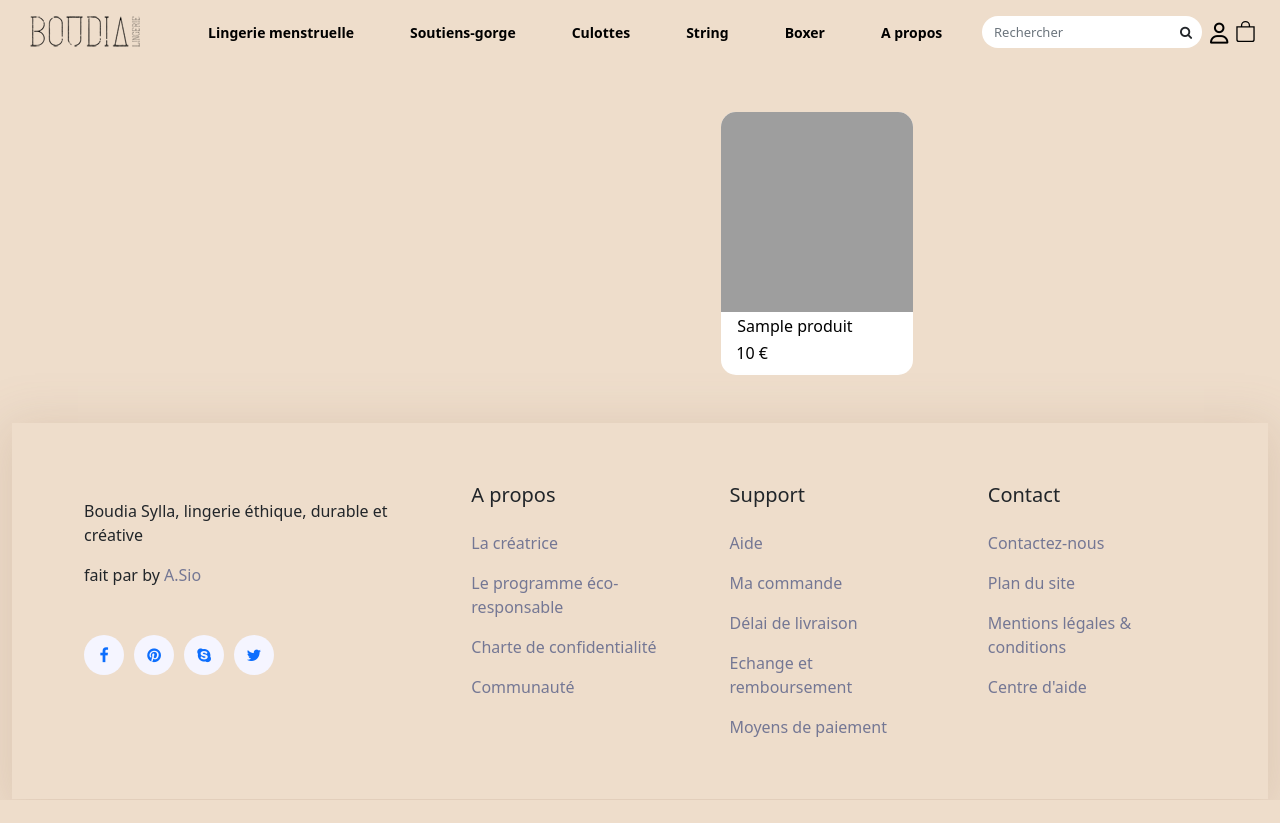
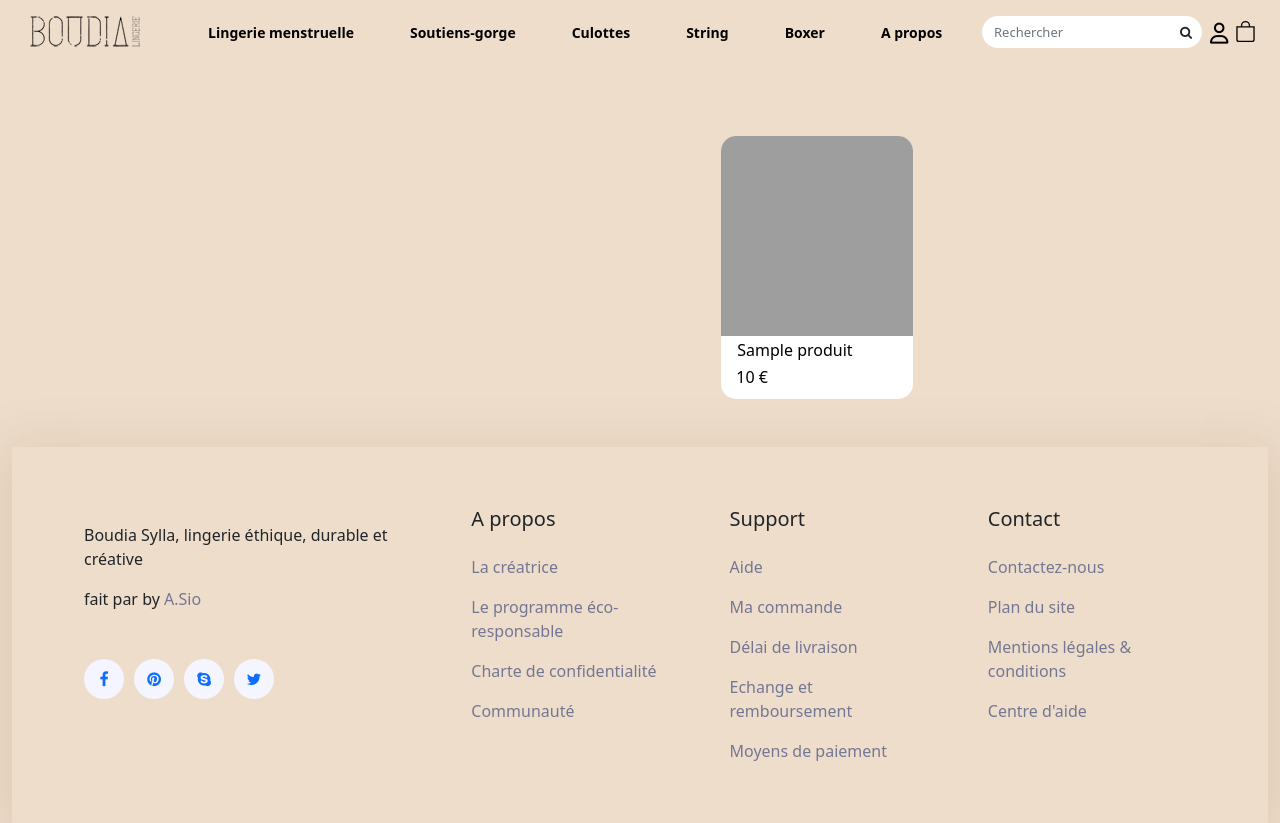
Before and after one commit to asiob/boudia_lingerie, a Symfony app: template templates/produit/boxer.html.twig in a window 1280 px wide. Before the commit the page ends 800 px from the top, so only its background shows below. Run offline with Twig, Linux system fonts and the light colour scheme; the template is opened without the code that fills it: most values are stand-ins (such as "Sample title", 1, 10 or a date in 2020); some libraries are stand-ins or nearby versions; grey boxes are pictures that could not be loaded.

Commit message:
marging sur les cards + code admin

```diff
--- a/templates/produit/Soutiens-gorge.html.twig
+++ b/templates/produit/Soutiens-gorge.html.twig
@@ -11,7 +11,7 @@
 
 
     <a href="{{path('app_produit_show', {id: produit.id})}}" class="card-link">
-        <div class="card h-50 "  style="width: 12rem " >
+        <div class="card h-50 mt-4"  style="width: 12rem " >
             <div class="d-flex">
             {# {% for image in produit.images %} #}
             <img src="{{  asset('/uploads/' ~ produit.images[0].nom) }}" class="card-img-top" alt="image" width="200" height="200" >
--- a/templates/produit/boxer.html.twig
+++ b/templates/produit/boxer.html.twig
@@ -11,7 +11,7 @@
 
 
     <a href="{{path('app_produit_show', {id: produit.id})}}" class="card-link">
-        <div class="card h-50 "  style="width: 12rem " >
+        <div class="card h-50 mt-4"  style="width: 12rem " >
             <div class="d-flex">
             {# {% for image in produit.images %} #}
             <img src="{{  asset('/uploads/' ~ produit.images[0].nom) }}" class="card-img-top" alt="image" width="200" height="200" >
--- a/templates/produit/culotte.html.twig
+++ b/templates/produit/culotte.html.twig
@@ -11,7 +11,7 @@
 
 
     <a href="{{path('app_produit_show', {id: produit.id})}}" class="card-link">
-        <div class="card h-50 "  style="width: 12rem " >
+        <div class="card h-50 mt-4"  style="width: 12rem " >
             <div class="d-flex">
             {# {% for image in produit.images %} #}
             <img src="{{  asset('/uploads/' ~ produit.images[0].nom) }}" class="card-img-top" alt="image" width="200" height="200" >
--- a/templates/produit/lingerie_menstruelle.html.twig
+++ b/templates/produit/lingerie_menstruelle.html.twig
@@ -11,7 +11,7 @@
 
 
     <a href="{{path('app_produit_show', {id: produit.id})}}" class="card-link">
-        <div class="card h-50 "  style="width: 12rem " >
+        <div class="card h-50 mt-4"  style="width: 12rem " >
             <div class="d-flex">
             {# {% for image in produit.images %} #}
             <img src="{{  asset('/uploads/' ~ produit.images[0].nom) }}" class="card-img-top" alt="image" width="200" height="200" >
--- a/templates/produit/string.html.twig
+++ b/templates/produit/string.html.twig
@@ -11,7 +11,7 @@
 
 
     <a href="{{path('app_produit_show', {id: produit.id})}}" class="card-link">
-        <div class="card h-50 "  style="width: 12rem " >
+        <div class="card h-50 mt-4 "  style="width: 12rem " >
             <div class="d-flex">
             {# {% for image in produit.images %} #}
             <img src="{{  asset('/uploads/' ~ produit.images[0].nom) }}" class="card-img-top" alt="image" width="200" height="200" >
```
Also changed, not shown: src/Controller/Admin/DashboardController.php (+7 -1 lines).
